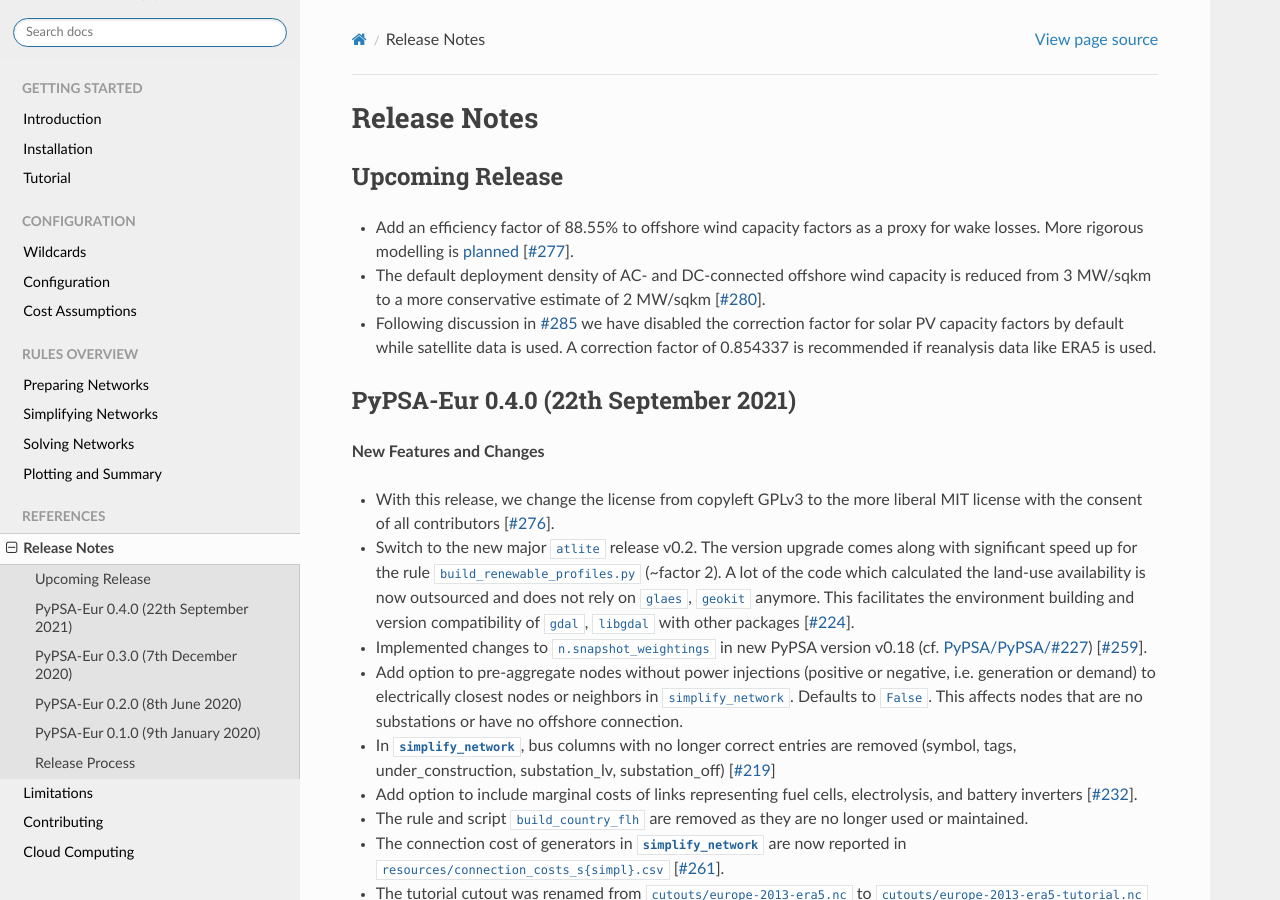
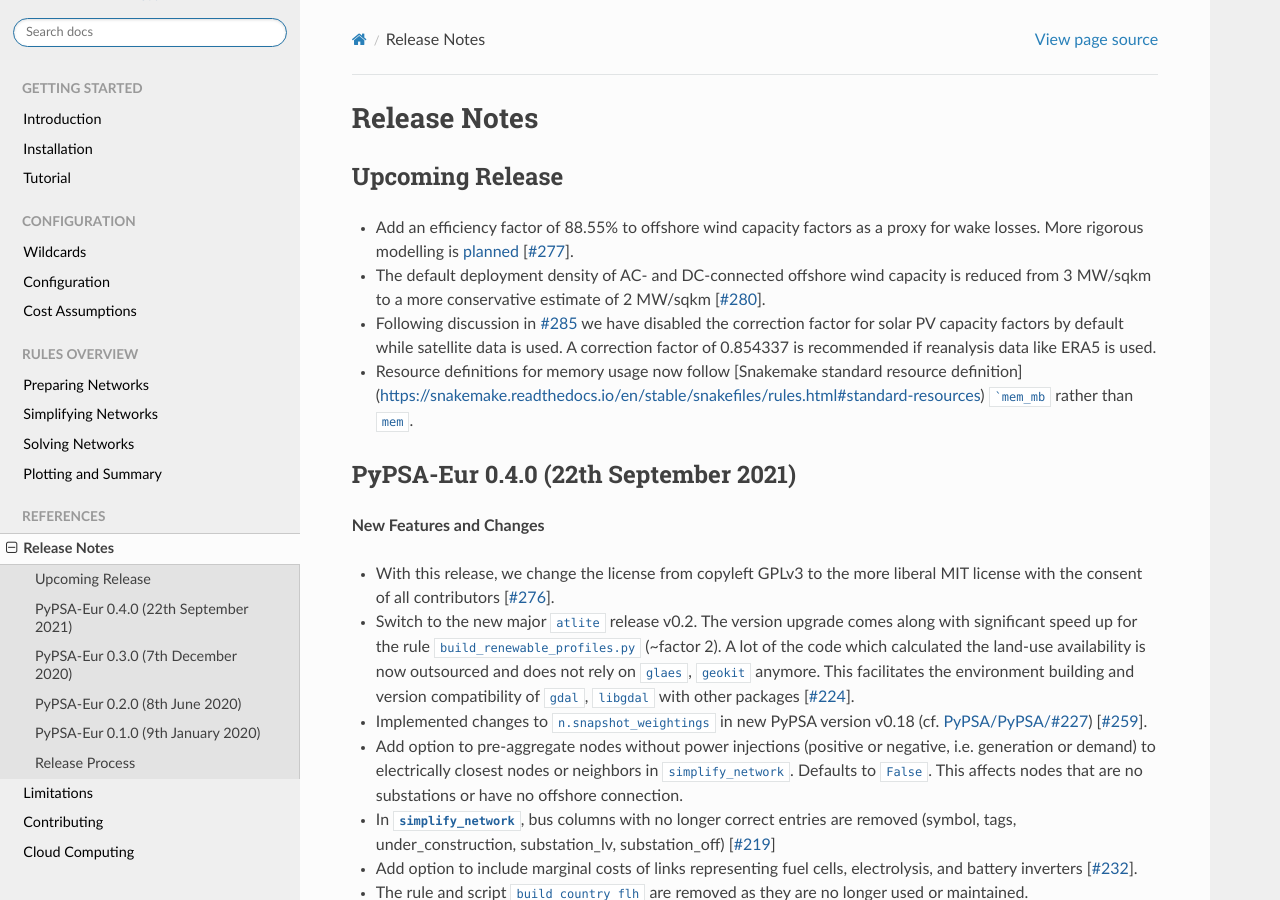
Before and after one commit to open-energy-transition/clean-firm-techs-eu, a Sphinx documentation site: the page built from doc/release_notes.rst, in a window 1280 px wide and 900 px high. Built offline with Sphinx 7.4.7 and the Read the Docs theme 2.0.0, drawn with Linux system fonts in a browser that asks for light colours.

Commit message:
Snakefile: use standard resource mem_mb rather than mem

````diff
--- a/doc/release_notes.rst
+++ b/doc/release_notes.rst
@@ -21,6 +21,8 @@ Upcoming Release
 * Following discussion in `#285 <https://github.com/PyPSA/pypsa-eur/issues/285>`_ we have disabled the
   correction factor for solar PV capacity factors by default while satellite data is used.
   A correction factor of 0.854337 is recommended if reanalysis data like ERA5 is used.
+
+* Resource definitions for memory usage now follow [Snakemake standard resource definition](https://snakemake.readthedocs.io/en/stable/snakefiles/rules.html#standard-resources) ```mem_mb`` rather than ``mem``.
 
 
 PyPSA-Eur 0.4.0 (22th September 2021)
````
Also changed, not shown: 1 other file.
